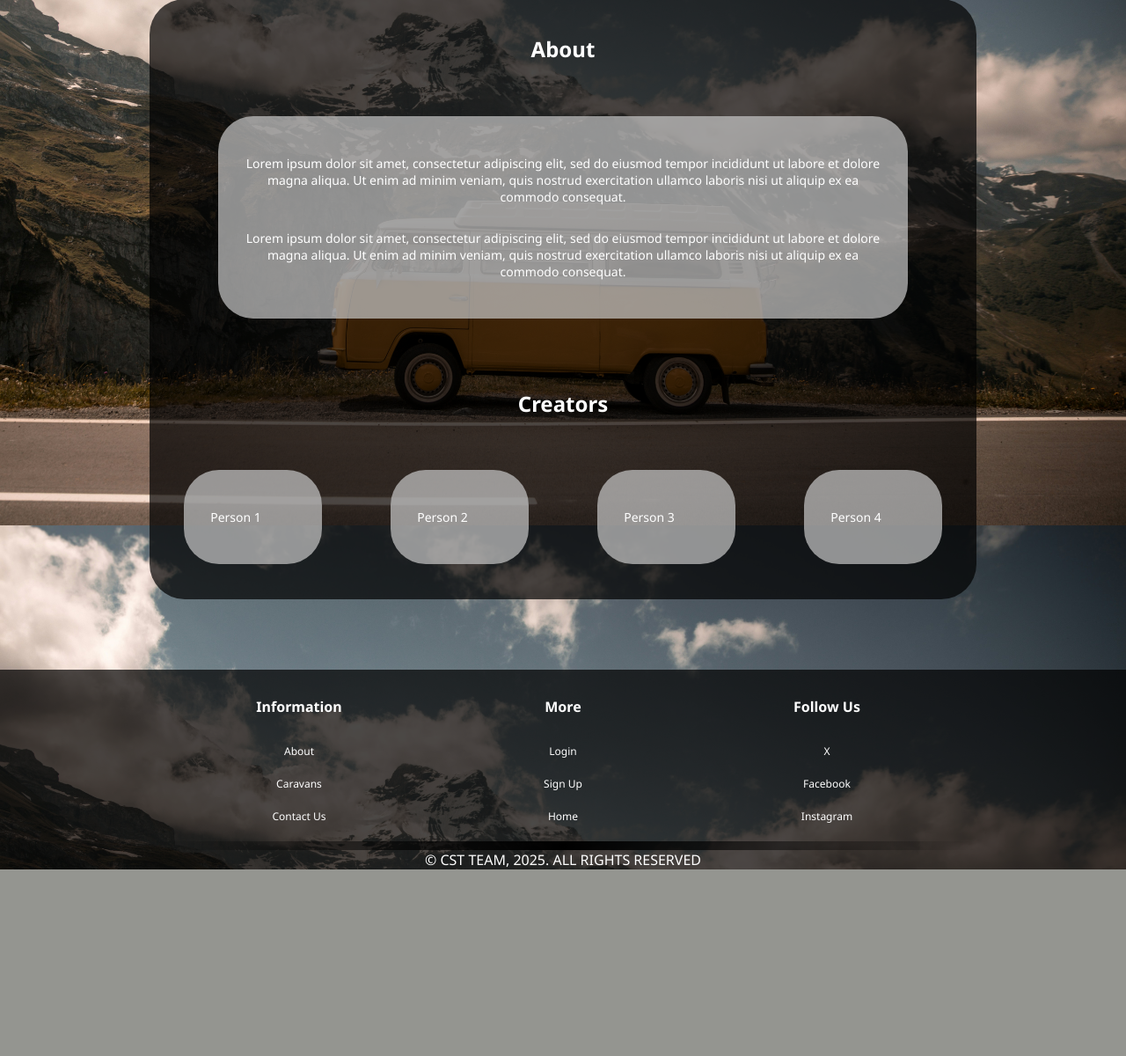
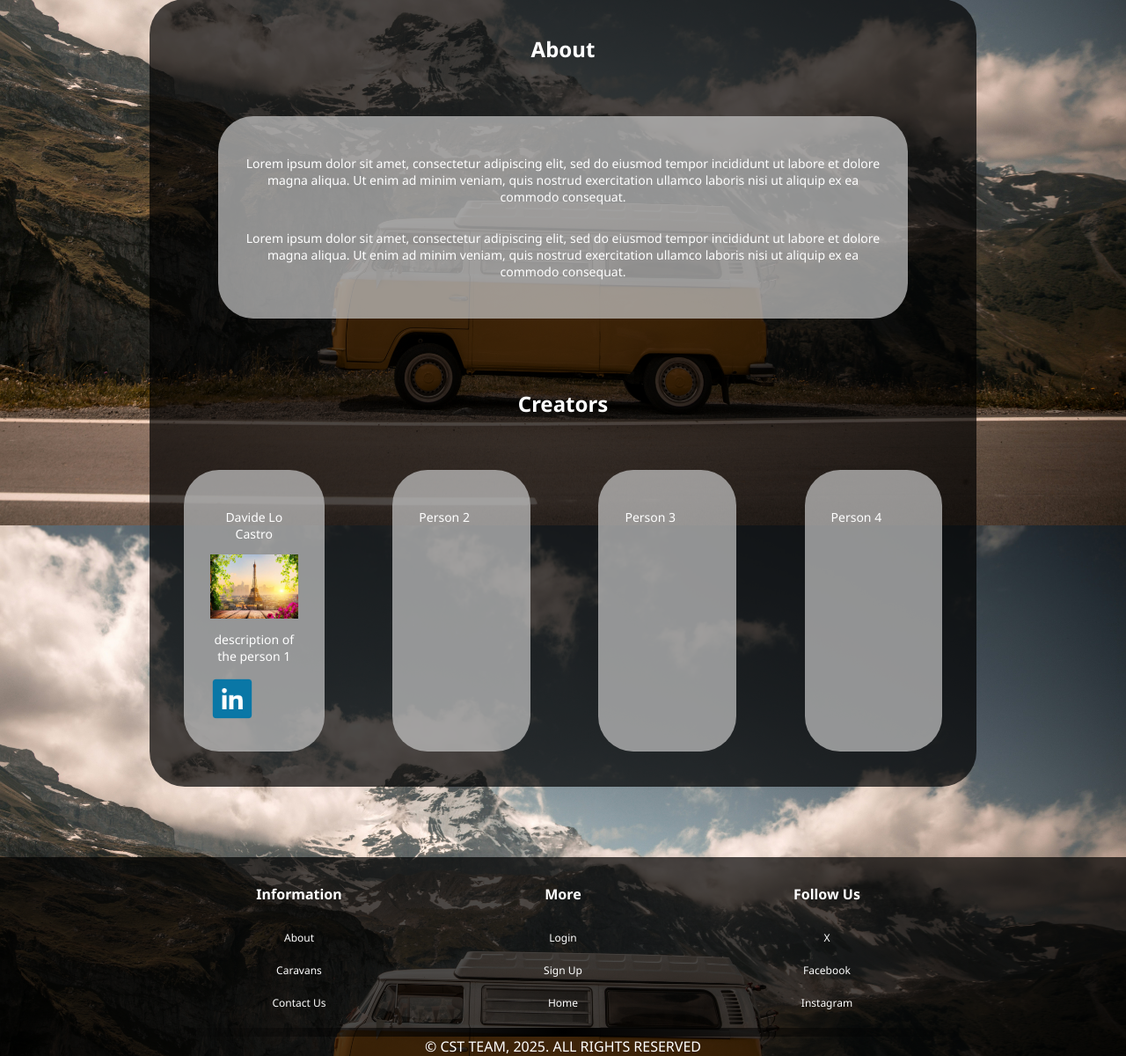
Before and after one commit to craiganthonylewis/Rent_My_Caravan, a PHP site: page /about.php in a window 1280 px wide. Shown: the part 256-1456 px from the top of the page at 88% size. Before the commit the page ends 1244 px from the top, so only its background shows below. Run offline with PHP 8.4, Linux system fonts and the light colour scheme.

Commit message:
test about

```diff
--- a/about.php
+++ b/about.php
@@ -49,7 +49,11 @@
                     <div class="column_12" id="container_title"><h1>Creators</h1></div>
 
                     <div class="column_2" id="text_container">
-                        <p>Person 1</p>
+                        <p>Davide Lo Castro</p>
+                        <img style ="width : 100px; height : auto; " src = "images/person1.jpg">
+                        <p>description of the person 1</p>
+                         <a target= "_blank" href = "https://www.linkedin.com/in/davide-lo-castro-aabb451b8/">  <img style = "width : 50px; height : auto ; "src = "images/linkedin_logo.png"></a>
+
                     </div>
 
                     <div class="column_2" id="text_container">
```
Also changed, not shown: images/linkedin_logo.png (added), images/person1.jpg (added), images/person2.jpg (added), uploaded_images/purepng.com-mariomariofictional-charactervideo-gamefranchisenintendodesigner-1701528634653vywuz.png (added).
